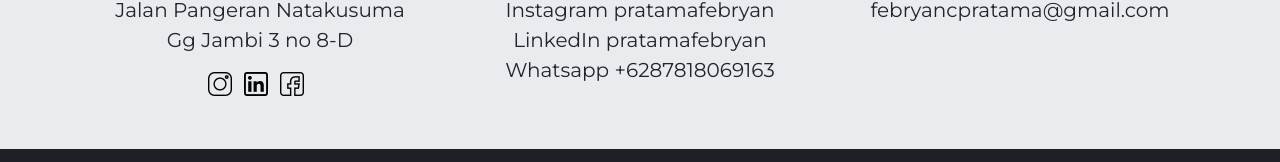
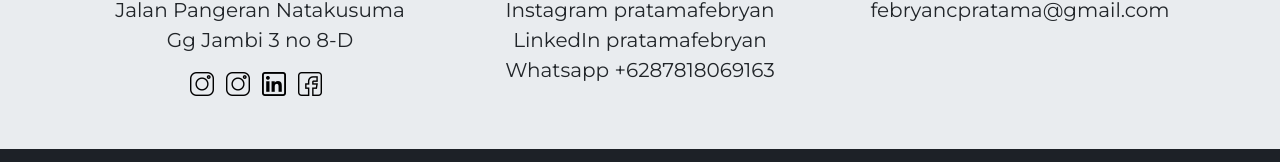
Before and after one commit to spandupan46/portofolio, a plain HTML site: page index.html in a window 1280 px wide. Shown: the part 2852-3014 px from the top of the page. Drawn offline with nearby package versions, Linux system fonts and the light colour scheme.

Commit message:
Update index.html

```diff
--- a/index.html
+++ b/index.html
@@ -284,6 +284,7 @@
                                 <p class="text-kontak">Jalan Pangeran Natakusuma Gg Jambi 3 no 8-D</p>
                             </div>
                             <div class="col-md-12">
+                                <img src="assets/icon/ig.png" alt="" class="mr-2"><a href="https://www.instagram.com/pratamafebryan/" target="_blank"></a></img>
                                 <a href="https://www.instagram.com/pratamafebryan/" target="_blank"><img
                                         src="assets/icon/ig.png" alt="" class="mr-2"></a>
 
```
